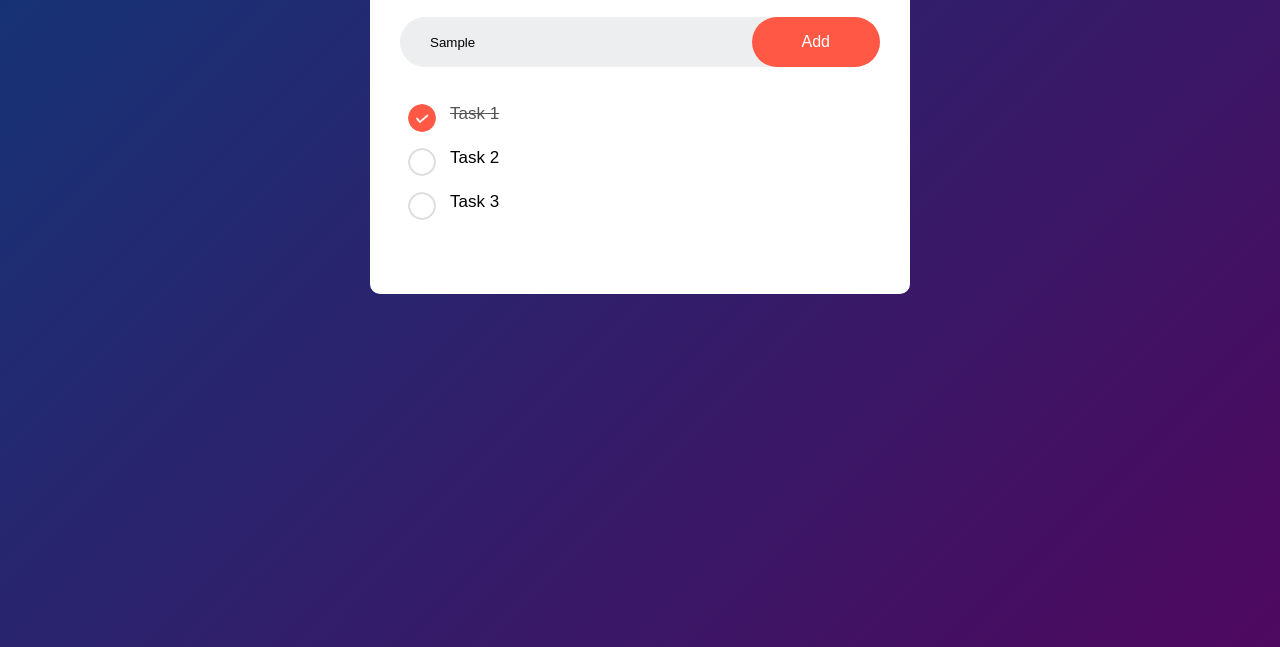
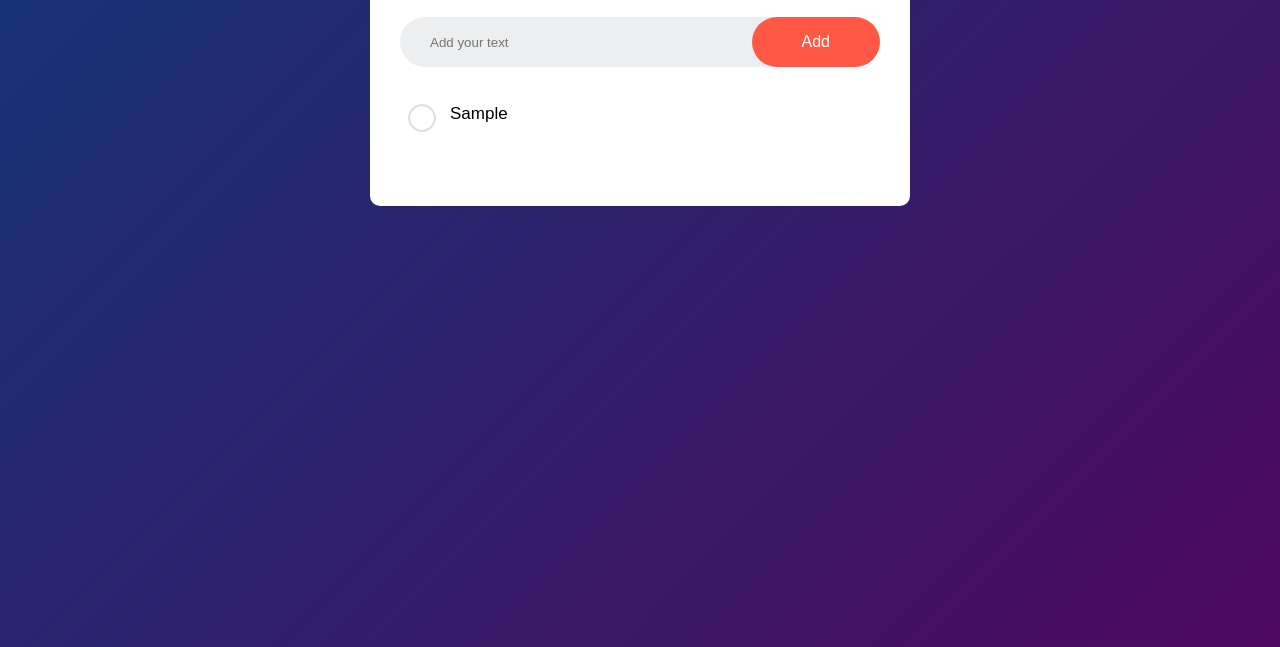
Before and after one commit to umutesililiane/To-do-List, a plain HTML site: page index.html in a window 1280 px wide. Both pictures are taken after typing "Sample" into the empty fields and a click on the button "Add". Shown: the part 153-800 px from the top of the page. Drawn offline with Linux system fonts and the light colour scheme.

Commit message:
displaying todo tasks entered by a user

```diff
--- a/index.html
+++ b/index.html
@@ -1,25 +1,26 @@
 <!DOCTYPE html>
 <html lang="en">
   <head>
-    <meta charset="UTF-8">
-    <meta name="viewport" content="width=device-width, initial-scale=1.0">
+    <meta charset="UTF-8" />
+    <meta name="viewport" content="width=device-width, initial-scale=1.0" />
     <title>To do List App</title>
-    <link rel="stylesheet" href="style.css">
+    <link rel="stylesheet" href="style.css" />
   </head>
   <body>
     <div class="container">
       <div class="todo-app">
-            <h2> To-Do List <img src="images/icon.png" ></h2>
+        <h2>To-Do List <img src="images/icon.png" /></h2>
         <div class="row">
-                <input type="text" id="input-box" placeholder="Add your text">
-                <button>Add</button>
+          <input type="text" id="input-box" placeholder="Add your text" />
+          <button onclick="addTask()">Add</button>
         </div>
         <ul id="list-container">
-                <li class="checked">Task 1</li>
+          <!-- <li class="checked">Task 1</li>
                 <li>Task 2</li>
-                <li>Task 3</li>
+                <li>Task 3</li> -->
         </ul>
       </div>
     </div>
+    <script src="script.js"></script>
   </body>
 </html>
--- /dev/null
+++ b/script.js
@@ -0,0 +1,15 @@
+const inputBox = document.getElementById("input-box");
+const listContainer = document.getElementById("list-container");
+
+function addTask(){
+    if(inputBox.value === ''){
+        alert("You must write something!");
+    }
+    else{
+        let li = document.createElement("li");
+        li.innerHTML = inputBox.value;
+        listContainer.appendChild(li);
+
+    }
+    inputBox.value = "";
+}
```
Lines whose indentation alone changed are shown as unchanged.
